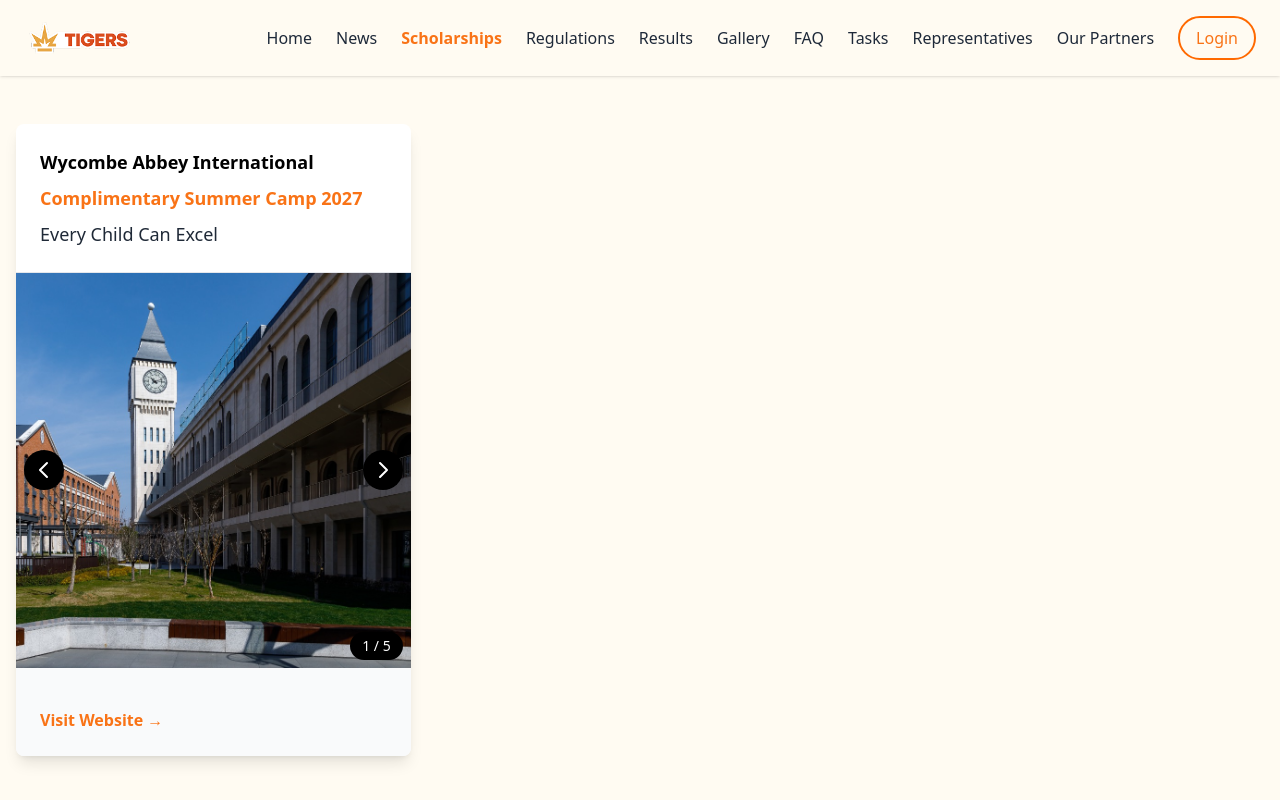
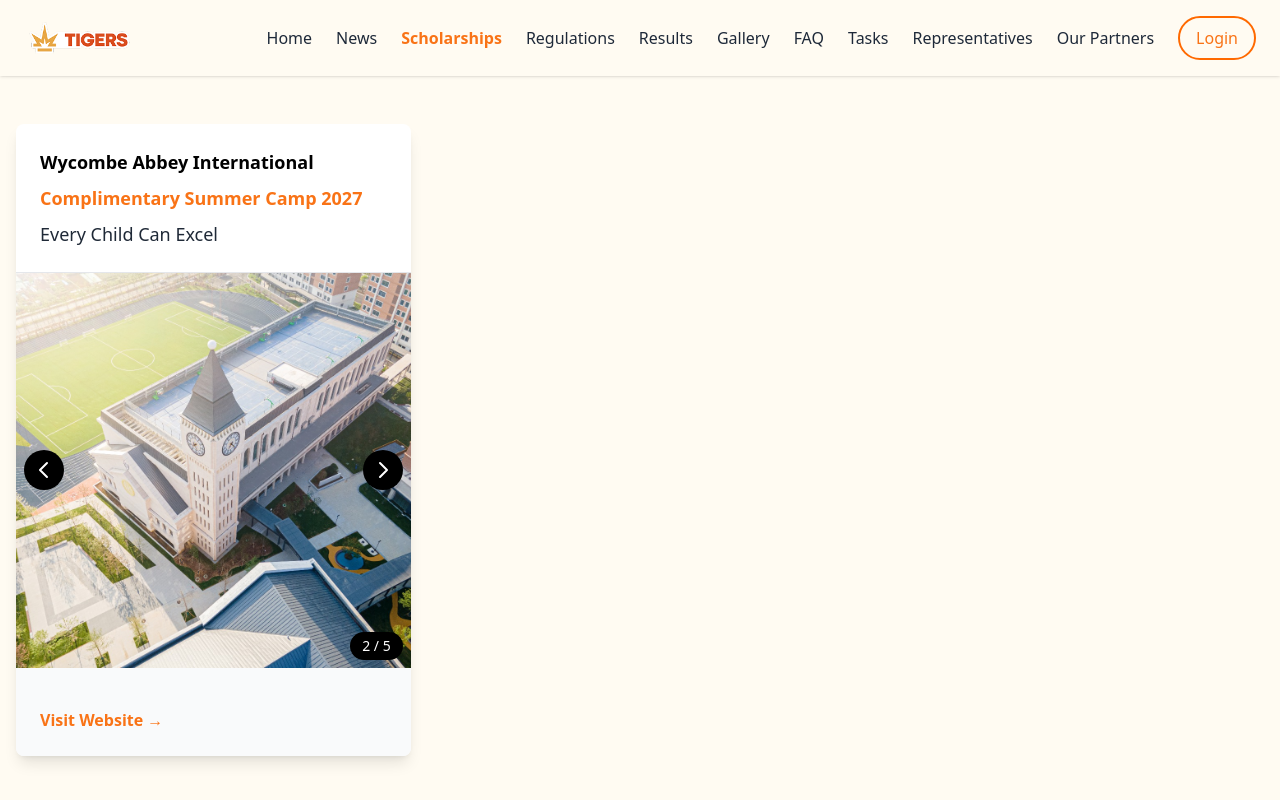
Before and after one commit to VladNaboka/olympiad_tiger_site, a Next.js app: page /scholarships in a window 1280 px wide. Shown: the top 800 px of the page. Built offline with nearby package versions, Linux system fonts and the light colour scheme.

Commit message:
add listing images

```diff
--- a/src/app/scholarships/page.js
+++ b/src/app/scholarships/page.js
@@ -48,6 +48,24 @@
 function GiftCard({ gift }) {
   const [currentImageIndex, setCurrentImageIndex] = useState(0);
   const [isTransitioning, setIsTransitioning] = useState(false);
+  const [isPaused, setIsPaused] = useState(false);
+
+  // Auto-slide every 3.5 seconds
+  useEffect(() => {
+    if (isPaused || gift.carousel.length <= 1) return;
+
+    const interval = setInterval(() => {
+      setIsTransitioning(true);
+      setTimeout(() => {
+        setCurrentImageIndex((prevIndex) =>
+          prevIndex === gift.carousel.length - 1 ? 0 : prevIndex + 1
+        );
+        setIsTransitioning(false);
+      }, 300);
+    }, 3500);
+
+    return () => clearInterval(interval);
+  }, [isPaused, gift.carousel.length]);
 
   const goToPrevious = () => {
     setIsTransitioning(true);
@@ -56,7 +74,7 @@
         prevIndex === 0 ? gift.carousel.length - 1 : prevIndex - 1
       );
       setIsTransitioning(false);
-    }, 150);
+    }, 300);
   };
 
   const goToNext = () => {
@@ -66,7 +84,7 @@
         prevIndex === gift.carousel.length - 1 ? 0 : prevIndex + 1
       );
       setIsTransitioning(false);
-    }, 150);
+    }, 300);
   };
 
   return (
@@ -85,7 +103,11 @@
       </div>
 
       {/* Carousel */}
-      <div className="relative aspect-square overflow-hidden bg-gray-100">
+      <div
+        className="relative aspect-square overflow-hidden bg-gray-100"
+        onMouseEnter={() => setIsPaused(true)}
+        onMouseLeave={() => setIsPaused(false)}
+      >
         <img
           src={gift.carousel[currentImageIndex]}
           alt={`${gift.giftName} - Image ${currentImageIndex + 1}`}
```
